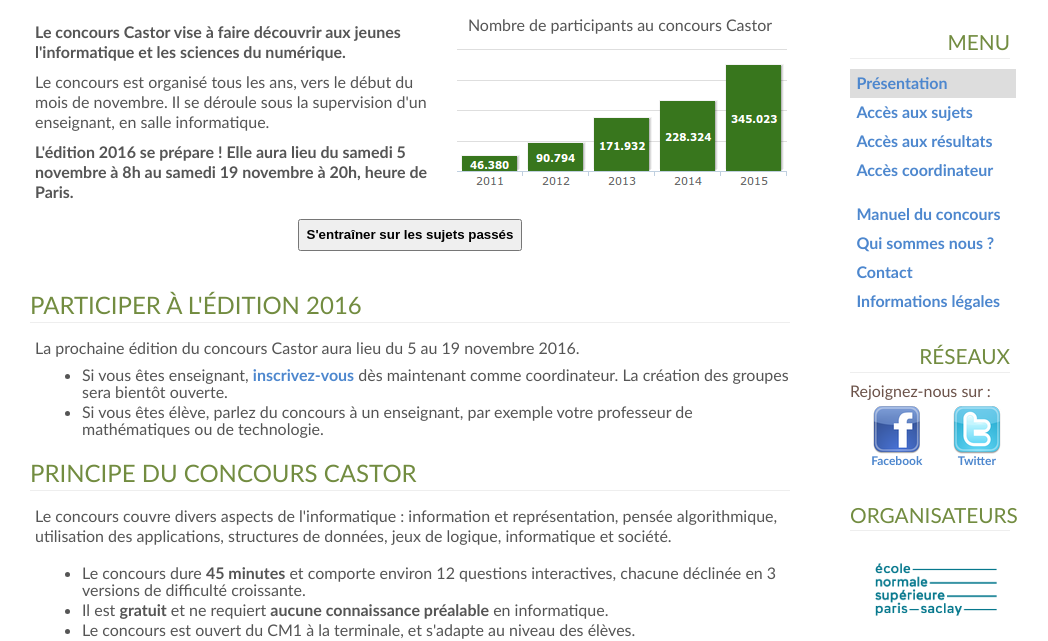
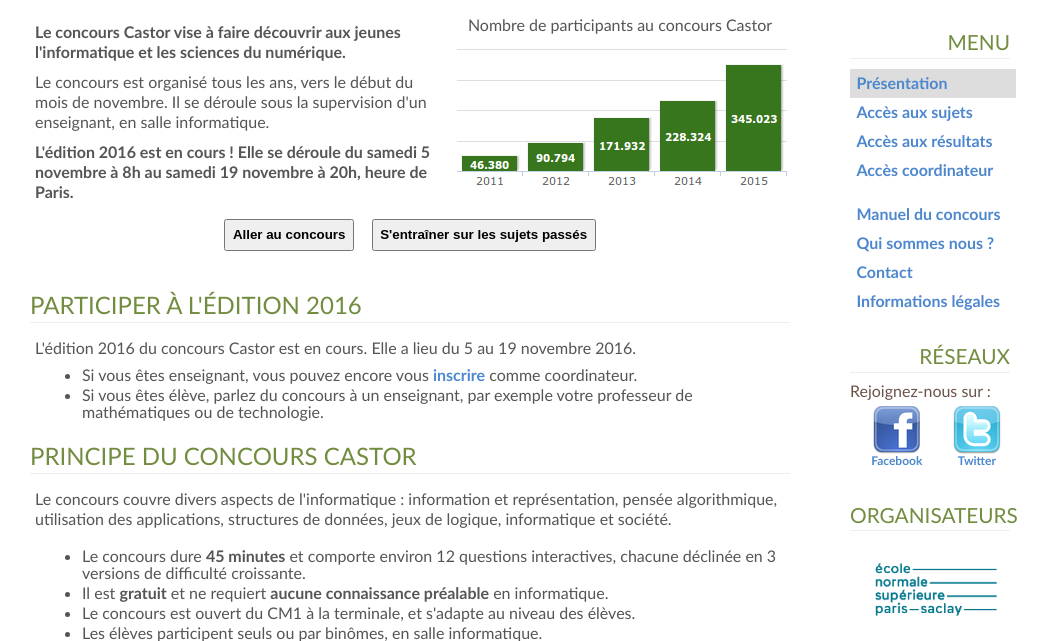
Before and after one commit to France-ioi/castor-informatique.fr, a PHP site: page / in a window 1280 px wide. Shown: the part 105-746 px from the top of the page, without its empty margins (120-1168 px from the left). Run offline with PHP 8.4, Linux system fonts and the light colour scheme; some libraries are stand-ins or nearby versions.

Commit message:
ouverture 2016

```diff
--- a/common.php
+++ b/common.php
@@ -11,7 +11,7 @@
 require_once("config.php");
 
 function contest_current_phase() {
-   return 'contest-soon';
+   return 'contest-running';
    // one of: 'contest-running', 'contest-soon', 'contest-running', 'contest-over', 'contest-results-temp', 'contest-results'
 }
 
--- a/index.php
+++ b/index.php
@@ -117,10 +117,10 @@ Rejoignez-nous sur :
    </p>
 
    <p style="text-align: center">
-<!--      <input class="plateforme-button" type="submit" value="Aller au concours" onclick="document.location = 'http://concours.castor-informatique.fr'">
+      <input class="plateforme-button" type="submit" value="Aller au concours" onclick="document.location = 'http://concours.castor-informatique.fr'">
       <?php if (contest_phase() == 'contest-results-temp'):?>
       <input class="plateforme-button" type="submit" value="Accès aux résultats de l'édition 2013" onclick="document.location = 'resultats.php'">
-      <?php endif; ?>-->
+      <?php endif; ?>
       <?php if (true):?>
       <input class="plateforme-button" type="submit" value="S'entraîner sur les sujets passés" onclick="document.location = 'http://concours.castor-informatique.fr?tab=home'">
       <?php endif; ?>
@@ -164,11 +164,11 @@ Rejoignez-nous sur :
 <h1>Participer à l'édition 2016</h1>
 
 <?php if (contest_phase() == 'contest-soon' || contest_phase() == 'contest-running'):?>
-   <p>La prochaine édition du concours Castor aura lieu du 5 au 19 novembre 2016.</p>
+   <p>L'édition 2016 du concours Castor est en cours. Elle a lieu du 5 au 19 novembre 2016.</p>
    <ul>
    <li>
-   Si vous êtes enseignant, <a href="http://coordinateur.castor-informatique.fr">inscrivez-vous</a>
-   dès maintenant comme coordinateur. La création des groupes sera bientôt ouverte.
+   Si vous êtes enseignant, vous pouvez encore vous <a href="http://coordinateur.castor-informatique.fr">inscrire</a>
+   comme coordinateur.
    </li>
    <li>
    Si vous êtes élève, parlez du concours à un enseignant, par
```
